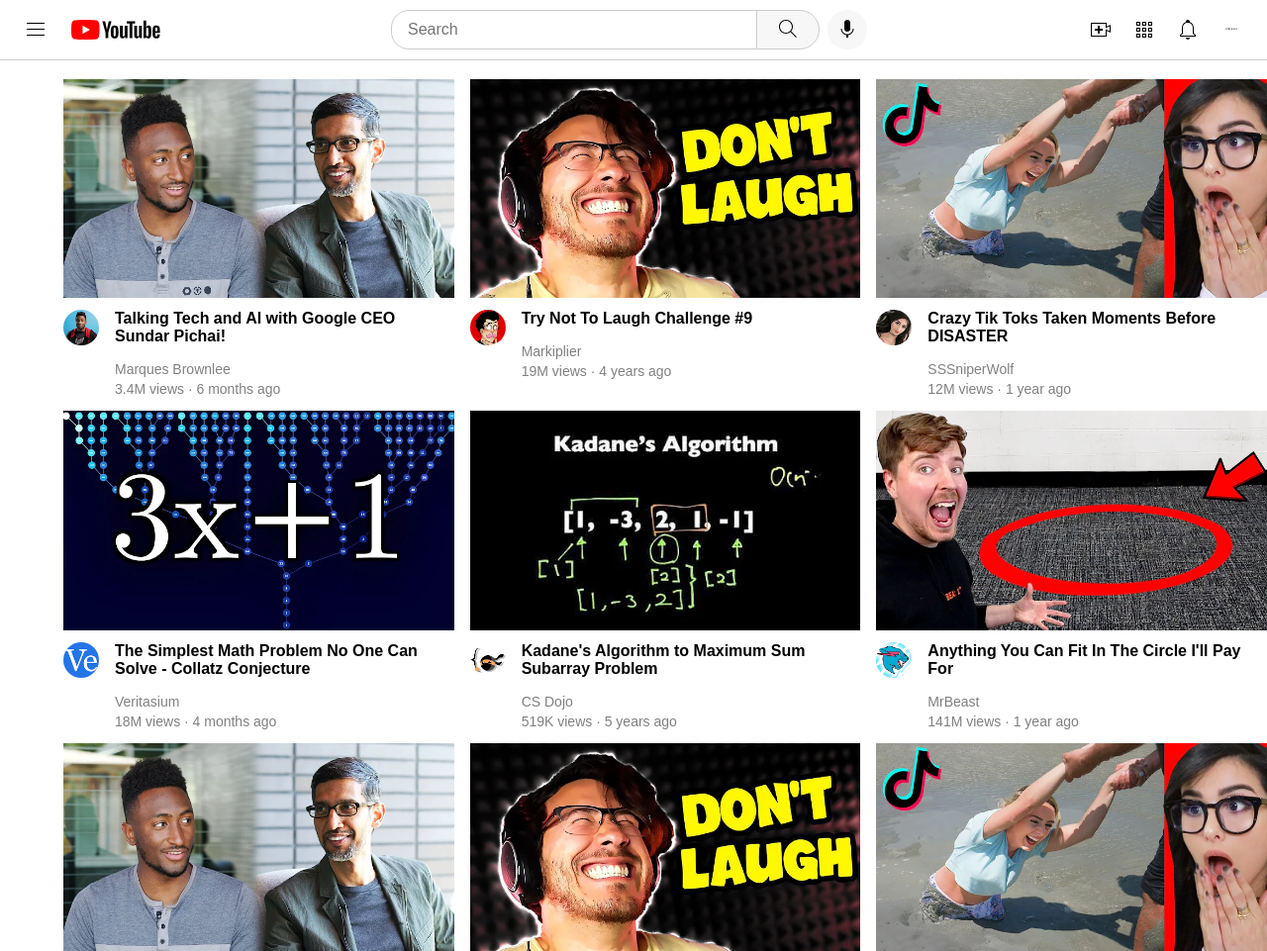
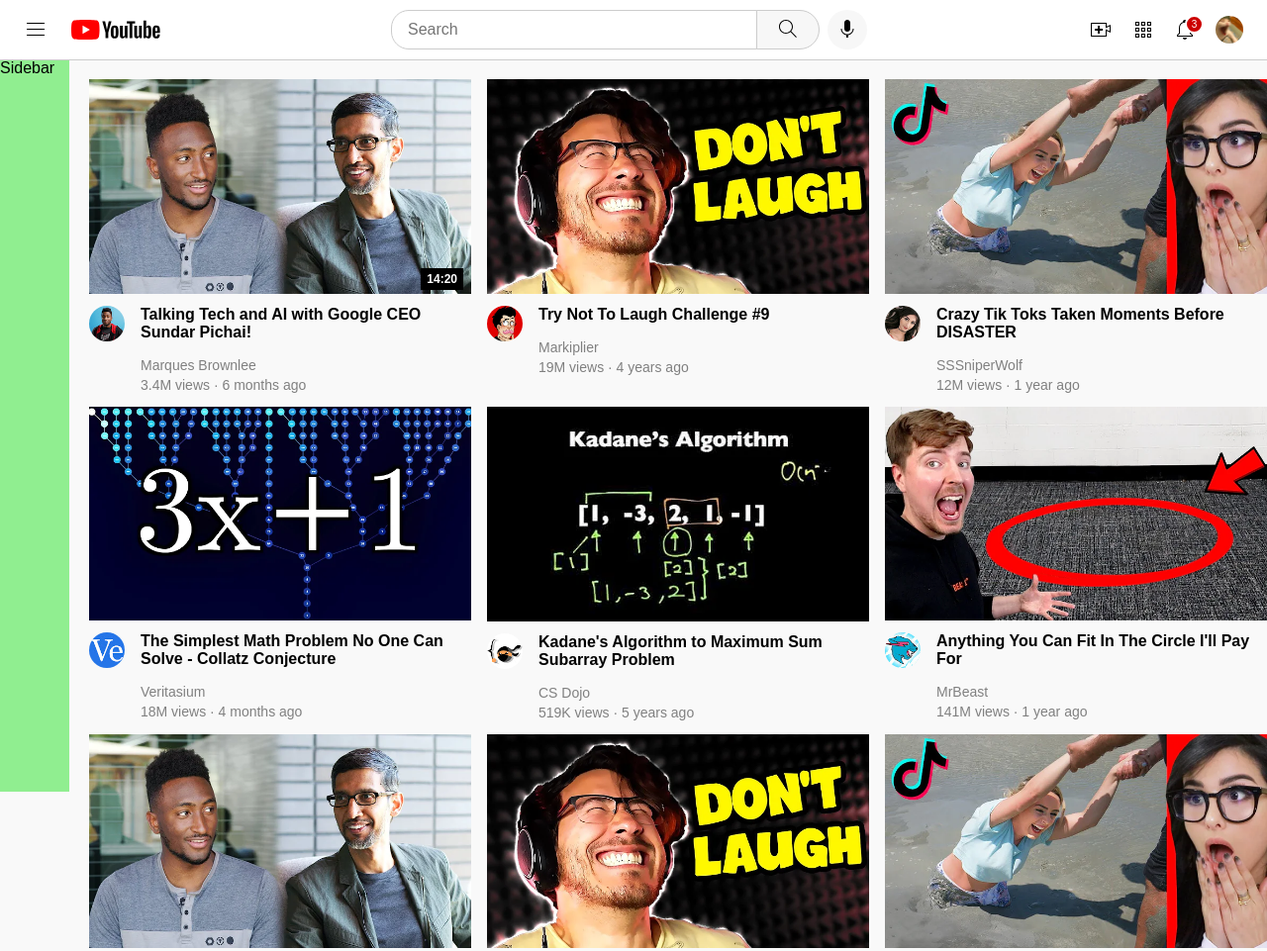
Before and after one commit to hepranputra/html-css-playground, a plain HTML site: page youtube-clone/index.html in a window 1280 px wide. Shown: the top 961 px of the page at 99% size. Drawn offline with Linux system fonts and the light colour scheme.

Commit message:
feat: notification counter

```diff
--- a/youtube-clone/index.html
+++ b/youtube-clone/index.html
@@ -4,6 +4,7 @@
     <title>Hepran Putra YouTube</title>
     <link rel="stylesheet" href="styles/general.css">
     <link rel="stylesheet" href="styles/header.css">
+    <link rel="stylesheet" href="styles/sidebar.css">
     <link rel="stylesheet" href="styles/body.css">
 </head>
 <body>
@@ -35,20 +36,28 @@
                  src="images/icons/upload.svg">
             <img class="youtube-apps-img"
                  src="images/icons/youtube-apps.svg">
-            <img class="notif-img"
-                 src="images/icons/notification.svg">
+            <div class="notif-div">
+                <img class="notif-img"
+                     src="images/icons/notification.svg">
+                <p class="notif-counter">3</p>
+            </div>
             <img class="my-channel-img"
-                 src="images/icons/my-channel.png">
+                 src="images/icons/panicat.jpeg">
         </div>
     </div>
+
+    <div class="sidebar">Sidebar</div>
 
     <!-- BODY THAT CONTAINS VIDEOS -->
     <div class="body">
 
         <!-- ONE VIDEO -->
         <div class="video-preview">
-            <img class="thumbnail-img"
-                 src="images/thumbnails/thumbnail-1.webp">
+            <div class="thumbnail-div">
+                <img class="thumbnail-img"
+                     src="images/thumbnails/thumbnail-1.webp">
+                <p class="duration">14:20</p>
+             </div>
             <div class="video-info">
                 <img class="channel-picture-img"
                     src="images/channel-pictures/channel-1.jpeg">
--- a/youtube-clone/styles/body.css
+++ b/youtube-clone/styles/body.css
@@ -3,8 +3,22 @@
     grid-template-columns: 1fr 1fr 1fr;
     column-gap: 16px;
     row-gap: 16x;
+}
 
-    margin-left: 64px;
+.thumbnail-div {
+    position: relative;
+}
+
+.duration {
+    position: absolute;
+    right: 8px;
+    bottom: 8px;
+    background-color: black;
+    color: white;
+    font-size: 12px;
+    font-weight: bold;
+    padding: 4px 6px;
+    margin: 0;
 }
 
 .thumbnail-img {
--- a/youtube-clone/styles/general.css
+++ b/youtube-clone/styles/general.css
@@ -2,7 +2,9 @@
     margin: 0;
     margin-bottom: 1000px;
     padding-top: 80px;
+    padding-left: 90px;
     font-family: Arial;
+    background-color: #F9F9F9;
 }
 
 /* GENERAL SETTING FOR HEADER */
--- a/youtube-clone/styles/header.css
+++ b/youtube-clone/styles/header.css
@@ -9,6 +9,8 @@
     height: 60px;
     left: 0;
     border-bottom: 1px solid #cccccc;
+
+    z-index: 2;
 }
 
 /* LEFT SECTION */
@@ -95,6 +97,7 @@
     display: flex;
     justify-content: space-between;
     align-items: center;
+    /* I like it despite the teacher doesn't show it like that. */
     /* flex-shrink: 0; */
 }
 
@@ -106,15 +109,33 @@
     width: 24px;
 }
 
+.notif-div {
+    position: relative;
+    display: flex;
+    align-items: center;
+}
+
 .notif-img {
     width: 24px;
 }
 
+.notif-counter {
+    background-color: #cc0000;
+    color: white;
+    font-size: 10px;
+    position: absolute;
+    top: -13px;
+    right: -7px;
+    padding: 2px 5px;
+    border-radius: 12px;
+    border: 2px solid white;
+}
+
 .my-channel-img {
-    width: 24px;
-    height: 24px;
+    width: 28px;
+    height: 28px;
     object-fit: cover;
-    border-radius: 12px;
+    border-radius: 14px;
 
     margin-right: 24px;
 }
--- /dev/null
+++ b/youtube-clone/styles/sidebar.css
@@ -0,0 +1,8 @@
+.sidebar {
+    position: fixed;
+    top: 60px;
+    width: 70px;
+    bottom: 0;
+    left: 0;
+    background-color: lightgreen;
+}
```
Also changed, not shown: youtube-clone/images/icons/my-channel.png (deleted), youtube-clone/images/icons/panicat.jpeg (added).
